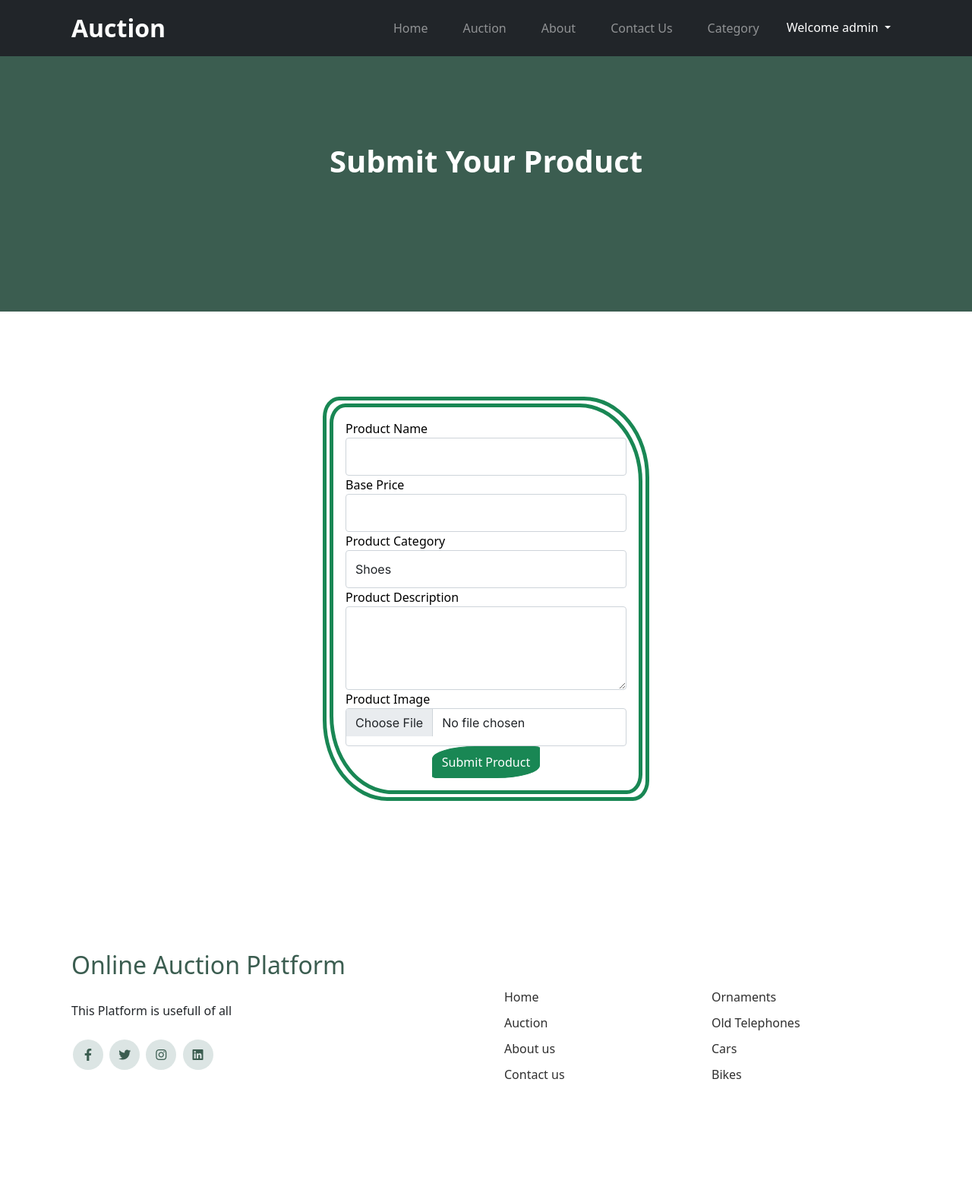
After one commit to Madhavgediya/Auction-Django-Project, a Django app: page /submit_your_product/ in a window 1280 px wide. The commit adds this page. Shown: the whole page at 76% size. Run offline with Django 5.2, Linux system fonts and the light colour scheme; a user stored in the database is signed in; data comes from the database, SQL or seed files in the repository; both versions use the stored data as it was after the commit; some libraries are stand-ins or nearby versions.

Commit message:
Added Validations and Added Sell Item In profile section to add product of users which can be auctioned later by admin and also added my products page in profile section where user can see thier submiited products and also if the products are reviewd and auctioned or not if yes then auction details if auction completed then winner details are shown

```diff
--- a/core/core/urls.py
+++ b/core/core/urls.py
@@ -41,6 +41,9 @@ urlpatterns = [
     path('winner/<int:auction_id>/', winner, name='winner'),
     path('my_bids/', my_bids, name='my_bids'),
     path('my_winnings/', my_winnings, name='my_winnings'),
+    path('submit_your_product/', submit_your_product, name='submit_your_product'),
+    path('my_products/', my_products, name='my_products'),
+
 
 ]
 
--- a/core/home/forms.py
+++ b/core/home/forms.py
@@ -1,6 +1,7 @@
 from django import forms
 from django.core.exceptions import ValidationError
-from .models import CustomUser
+from .models import *
+
 
 class RegistrationForm(forms.ModelForm):
     password = forms.CharField(widget=forms.PasswordInput)
@@ -24,3 +25,8 @@ class RegistrationForm(forms.ModelForm):
 
 class BidForm(forms.Form):
     bid_amount = forms.DecimalField(label='Bid Amount', max_digits=10, decimal_places=2)
+
+class ProductForm(forms.ModelForm):
+    class Meta:
+        model = Product
+        fields = ['products_name', 'products_base_price', 'product_category', 'product_description', 'product_image']
--- a/core/home/models.py
+++ b/core/home/models.py
@@ -19,8 +19,17 @@ class Product(models.Model):
     product_category = models.ForeignKey(Categorie, on_delete=models.SET_NULL, null=True, blank=True)
     product_description = models.CharField(max_length=255, default='No Description Available')
     product_image = models.ImageField(upload_to='', null=True, blank=True)  # Add this line for the image field
+    created_by = models.ForeignKey(User, on_delete=models.CASCADE, related_name='created_products', null=True, blank=True)
+
+    def save(self, *args, **kwargs):
+        # Set the created_by field to the currently logged-in user
+        if not self.created_by_id and 'user' in kwargs:
+            self.created_by = kwargs['user']
+        super(Product, self).save(*args, **kwargs)
+
     def __str__(self):
         return self.products_name
+
 
 
 class CustomUser(models.Model):
--- a/core/home/templates/base.html
+++ b/core/home/templates/base.html
@@ -92,6 +92,12 @@
                 </li>
                 <li>
                   <a class="nav-link" href="{% url 'my_winnings' %}">My Winnings</a>
+                </li>
+                <li>
+                  <a class="nav-link" href="{% url 'my_products' %}">My Products</a>
+              </li>
+                <li>
+                  <a class="nav-link" href="{% url 'submit_your_product' %}">Sell Item</a>
                 </li>
                 <li>
                   <a class="nav-link" href="/logout">Log Out</a>
--- /dev/null
+++ b/core/home/templates/home/submit_your_product.html
@@ -0,0 +1,84 @@
+{% extends "base.html" %}
+{% block start %}
+{% load static %}
+<link rel="stylesheet" href="{% static 'css/style.css' %}" />
+<link rel="stylesheet" href="{% static 'css/tiny-slider.css' %}" />
+<link rel="stylesheet" href="{% static 'css/bootstrap.min.css' %}" />
+
+<body>
+
+    <!-- Start Hero Section -->
+    <div class="hero">
+        <div class="container">
+            <div class="text-center p-3">
+                <div class="">
+                    <div class="">
+                        <h1>Submit Your Product</h1>
+                    </div>
+                </div>
+            </div>
+        </div>
+    </div>
+    <!-- End Hero Section -->
+
+    {% if messages %}
+    <div class="alert alert-success">
+        {% for message in messages %}
+            {{ message }}
+        {% endfor %}
+    </div>
+{% endif %}
+
+    <!-- Start Product Submission Form -->
+    <div class="untree_co-section">
+        <div class="container">
+            <div class="block">
+                <div class="row justify-content-center">
+                    <div class="col-md-8 col-lg-8 p-1 border border-5 border-success w-auto" style="border-radius: 5% 20%;">
+
+                        <form method="post" enctype="multipart/form-data" class="p-3 border border-5 border-success w-auto" style="border-radius: 5% 20%;">
+                            {% csrf_token %}
+
+                            <div class="form-group">
+                                <label class="text-black" for="products_name">Product Name</label>
+                                <input type="text" class="form-control" id="products_name" name="products_name">
+                            </div>
+                            <div class="form-group">
+                                <label class="text-black" for="products_base_price">Base Price</label>
+                                <input type="number" class="form-control" id="products_base_price" name="products_base_price">
+                            </div>
+                            <div class="form-group">
+                                <label class="text-black" for="product_category">Product Category</label>
+                                <select class="form-control" id="product_category" name="product_category">
+                                    <!-- Populate options dynamically based on available categories -->
+                                    {% for category in categories %}
+                                        <option value="{{ category.id }}">{{ category.category_name }}</option>
+                                    {% endfor %}
+                                </select>
+                            </div>
+                            <div class="form-group">
+                                <label class="text-black" for="product_description">Product Description</label>
+                                <textarea class="form-control" id="product_description" name="product_description" rows="4"></textarea>
+                            </div>
+                            <div class="form-group">
+                                <label class="text-black" for="product_image">Product Image</label>
+                                <input type="file" class="form-control" id="product_image" name="product_image">
+                            </div>
+                            <div class="text-center">
+                                <button type="submit" class="btn btn-success text-center py-2"  style="border-radius: 40% 5%;">Submit Product</button>
+                            </div>
+                        </form>
+
+                    </div>
+                </div>
+            </div>
+        </div>
+    </div>
+    <!-- End Product Submission Form -->
+
+    <script src="js/bootstrap.bundle.min.js"></script>
+    <script src="js/tiny-slider.js"></script>
+    <script src="js/custom.js"></script>
+</body>
+
+{% endblock %}
--- a/core/home/views.py
+++ b/core/home/views.py
@@ -8,6 +8,8 @@ from .forms import RegistrationForm
 from django.views.generic import ListView
 from .forms import *
 from .models import *
+from django.http import JsonResponse
+
 
 def home(request):
     # Fetch all products
@@ -242,3 +244,50 @@ def my_winnings(request):
 
     user_winnings = Winner.objects.filter(user=request.user)
     return render(request, 'home/my_winnings.html', {'user_winnings': user_winnings})
+
+
+def submit_your_product(request):
+    if not request.user.is_authenticated:
+        return redirect('/#loginModal')
+
+    categories = Categorie.objects.all()
+
+    if request.method == 'POST':
+        form = ProductForm(request.POST, request.FILES)
+        if form.is_valid():
+            product = form.save(commit=False)
+            product.created_by = request.user
+            product.save()
+
+            messages.success(request, 'Your product is submitted and in review. It will be published for auction once approved by admin.')
+            return redirect('submit_your_product')
+
+    else:
+        form = ProductForm()
+
+    return render(request, 'home/submit_your_product.html', {'form': form, 'categories': categories})
+
+def my_products(request):
+    if not request.user.is_authenticated:
+        return redirect('/#loginModal')
+
+    # Fetch products submitted by the logged-in user
+    user_products = Product.objects.filter(created_by=request.user)
+
+    # Add auction and winner information to each product
+    for product in user_products:
+        try:
+            # Get the latest auction for the product
+            auction = Auction.objects.filter(product=product).latest('start_time')
+            product.auction = auction
+
+            # Check if the auction has ended
+            if auction.has_ended():
+                # Get the winner of the auction
+                winner = Winner.objects.filter(auction=auction).first()
+                product.winner = winner
+        except Auction.DoesNotExist:
+            product.auction = None
+            product.winner = None
+
+    return render(request, 'home/my_products.html', {'user_products': user_products})
```
Also changed, not shown: core/core/settings.py (+9 -0 lines), core/home/admin.py (+11 -1 lines), core/home/templates/home/my_products.html (added, +42 -0 lines), core/db.sqlite3, core/home/migrations/0015_t2.py (added), core/home/migrations/0016_delete_t2.py (added), core/home/migrations/0017_product_created_by.py (added), core/media/1.jpeg (added), core/media/download_3.jpeg (added), core/media/itel.jpeg (added), core/media/motorola.jpeg (added), core/media/oppo.jpeg (added), core/media/pixel.jpeg (added), core/media/vivo.jpeg (added).
